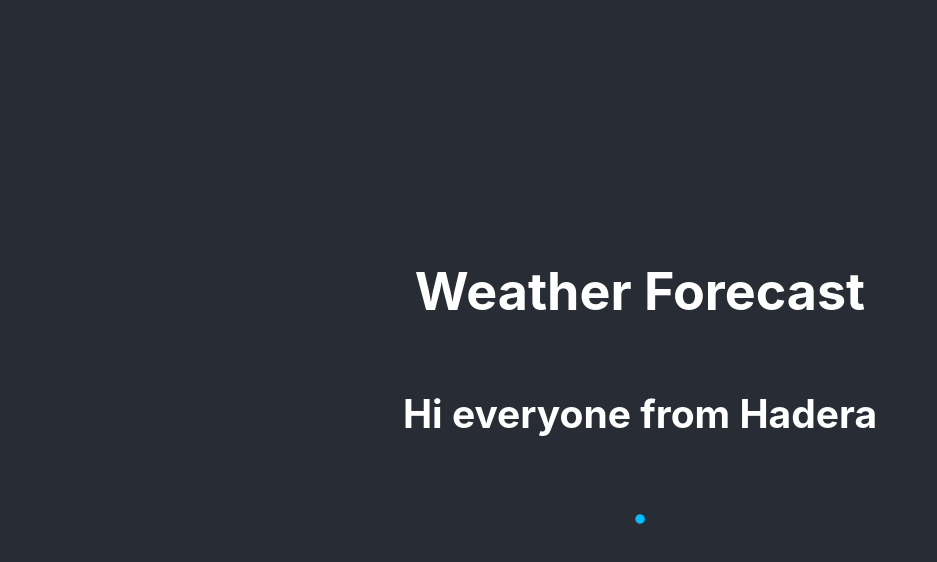
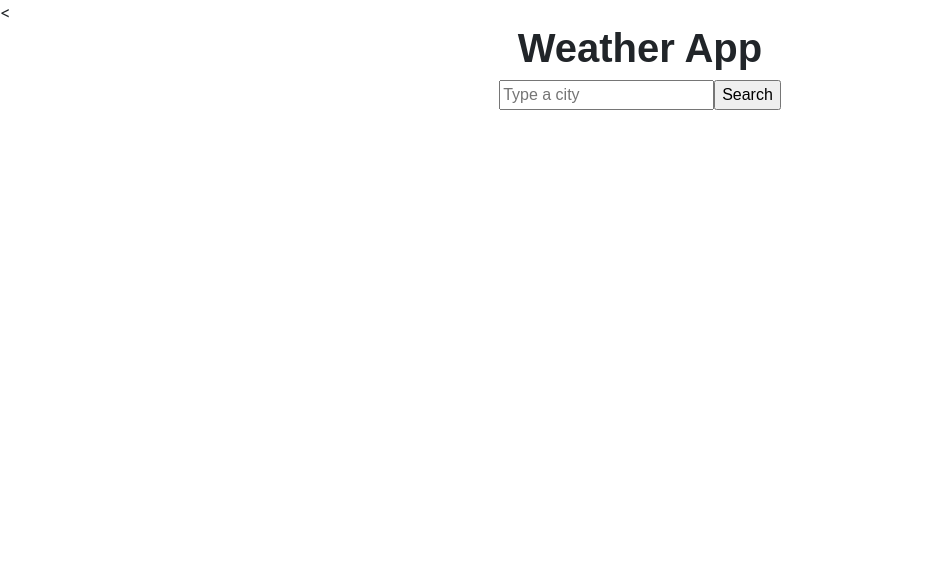
Before and after one commit to MariiaIvanski/react-weather-app, a React (Create React App) app: page / in a window 1280 px wide. Shown: the top 562 px of the page, without its empty margins (0-937 px from the left). Built offline with nearby package versions, Linux system fonts and the light colour scheme; no server answers.

Commit message:
install yarn and update weather search

```diff
--- a/package.json
+++ b/package.json
@@ -36,5 +36,6 @@
       "last 1 firefox version",
       "last 1 safari version"
     ]
-  }
+  },
+  "packageManager": "yarn@3.1.0"
 }
--- a/public/index.html
+++ b/public/index.html
@@ -3,6 +3,19 @@
   <head>
     <meta charset="utf-8" />
     <link rel="icon" href="%PUBLIC_URL%/favicon.ico" />
+    <link
+      href="https://cdn.jsdelivr.net/npm/bootstrap@5.1.0/dist/css/bootstrap.min.css"
+      rel="stylesheet"
+      integrity="sha384-KyZXEAg3QhqLMpG8r+8fhAXLRk2vvoC2f3B09zVXn8CA5QIVfZOJ3BCsw2P0p/We"
+      crossorigin="anonymous"
+    />
+    <link rel="preconnect" href="https://fonts.googleapis.com" />
+    <link rel="preconnect" href="https://fonts.gstatic.com" crossorigin />
+
+    <link
+      href="https://fonts.googleapis.com/css2?family=Josefin+Sans:ital,wght@0,400;0,700;1,300&display=swap"
+      rel="stylesheet"
+    />
     <meta name="viewport" content="width=device-width, initial-scale=1" />
     <meta name="theme-color" content="#000000" />
     <meta
@@ -10,34 +23,13 @@
       content="Web site created using create-react-app"
     />
     <link rel="apple-touch-icon" href="%PUBLIC_URL%/logo192.png" />
-    <!--
-      manifest.json provides metadata used when your web app is installed on a
-      user's mobile device or desktop. See https://developers.google.com/web/fundamentals/web-app-manifest/
-    -->
+    <
     <link rel="manifest" href="%PUBLIC_URL%/manifest.json" />
-    <!--
-      Notice the use of %PUBLIC_URL% in the tags above.
-      It will be replaced with the URL of the `public` folder during the build.
-      Only files inside the `public` folder can be referenced from the HTML.
 
-      Unlike "/favicon.ico" or "favicon.ico", "%PUBLIC_URL%/favicon.ico" will
-      work correctly both with client-side routing and a non-root public URL.
-      Learn how to configure a non-root public URL by running `npm run build`.
-    -->
     <title>React App</title>
   </head>
   <body>
     <noscript>You need to enable JavaScript to run this app.</noscript>
     <div id="root"></div>
-    <!--
-      This HTML file is a template.
-      If you open it directly in the browser, you will see an empty page.
-
-      You can add webfonts, meta tags, or analytics to this file.
-      The build step will place the bundled scripts into the <body> tag.
-
-      To begin the development, run `npm start` or `yarn start`.
-      To create a production bundle, use `npm run build` or `yarn build`.
-    -->
   </body>
 </html>
--- a/src/App.css
+++ b/src/App.css
@@ -28,6 +28,20 @@
   color: #61dafb;
 }
 
+.App {
+  font-family: sans-serif;
+  text-align: center;
+}
+
+.App h1 {
+  font-weight: bold;
+}
+
+.weather-message {
+  display: inline-block;
+  text-align: left;
+}
+
 @keyframes App-logo-spin {
   from {
     transform: rotate(0deg);
--- a/src/App.js
+++ b/src/App.js
@@ -1,15 +1,11 @@
 import "./App.css";
-import Weather from "./Weather.js";
+import WeatherSearch from "./WeatherSearch";
 
-function App() {
+export default function App() {
   return (
     <div className="App">
-      <header className="App-header">
-        <h1>Weather Forecast</h1>
-        <Weather city="Hadera" />
-      </header>
+      <h1>Weather App</h1>
+      <WeatherSearch />
     </div>
   );
 }
-
-export default App;
--- a/src/Weather.js
+++ /dev/null
@@ -1,19 +0,0 @@
-import React from "react";
-import axios from "axios";
-import Loader from "react-loader-spinner";
-
-export default function Weather(props) {
-  function handleResponse(response) {
-    alert(`The weather in Hadera is ${response.data.main.temp}C`);
-  }
-  let apiKey = `a2d283df905dedf8786b96ad24673f92`;
-  let apiUrl = `https://api.openweathermap.org/data/2.5/weather?q=${props.city}&appid=${apiKey}&units=metric`;
-  axios.get(apiUrl).then(handleResponse);
-
-  return (
-    <div>
-      <h2>Hi everyone from {props.city}</h2>
-      <Loader type="Puff" color="#00BFFF" height={100} width={100} />
-    </div>
-  );
-}
--- /dev/null
+++ b/src/WeatherSearch.js
@@ -0,0 +1,56 @@
+import React, { useState } from "react";
+import axios from "axios";
+
+export default function WeatherSearch() {
+  const [city, setCity] = useState("");
+  const [loaded, setLoaded] = useState(false);
+  const [weather, setWeather] = useState({});
+
+  function showWeather(response) {
+    setLoaded(true);
+    setWeather({
+      temperature: response.data.main.temp,
+      wind: response.data.wind.speed,
+      humidity: response.data.main.humidity,
+      icon: `http://openweathermap.org/img/wn/${response.data.weather[0].icon}@2x.png`,
+      description: response.data.weather[0].description,
+    });
+  }
+
+  function handleSubmit(event) {
+    event.preventDefault();
+    let apiKey = `39c590036b490e160a1ac1b35a02652d`;
+    let url = `https://api.openweathermap.org/data/2.5/weather?q=${city}&appid=${apiKey}&units=metric`;
+    axios.get(url).then(showWeather);
+  }
+
+  function changeCity(event) {
+    setCity(event.target.value);
+  }
+
+  let form = (
+    <form onSubmit={handleSubmit}>
+      <input type="search" placeholder="Type a city" onChange={changeCity} />
+      <input type="submit" value="Search" />
+    </form>
+  );
+
+  if (loaded) {
+    return (
+      <div>
+        {form}
+        <ul>
+          <li>Temperature: {Math.round(weather.temperature)}°C</li>
+          <li>Description: {weather.description}</li>
+          <li>Humidity: {weather.humidity}%</li>
+          <li>Wind: {weather.wind}km/h</li>
+          <li>
+            <img src={weather.icon} alt={weather.description} />
+          </li>
+        </ul>
+      </div>
+    );
+  } else {
+    return form;
+  }
+}
```
Also changed, not shown: .yarnrc.yml (added).
